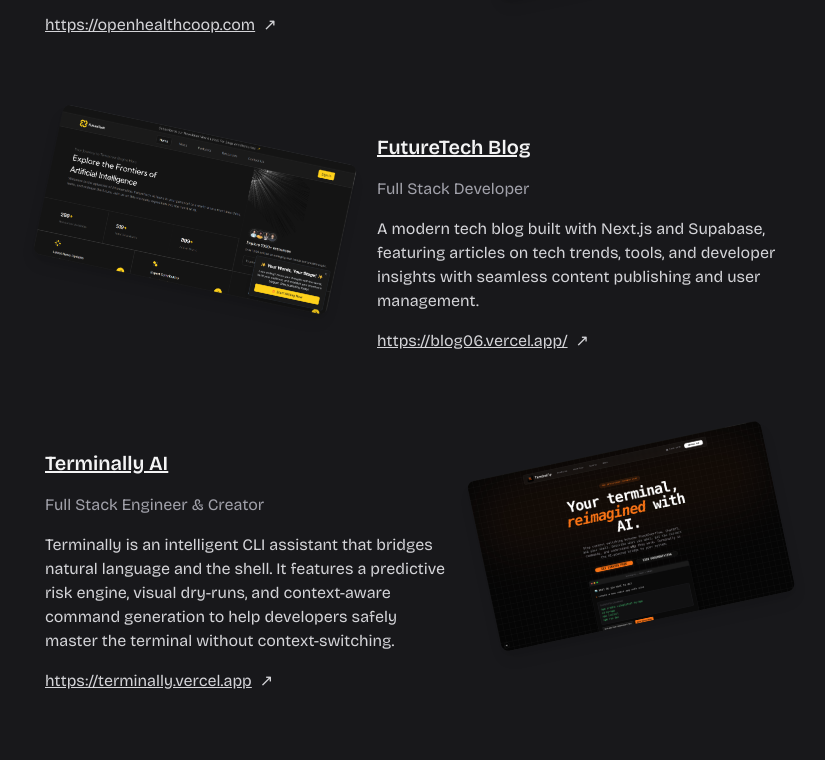
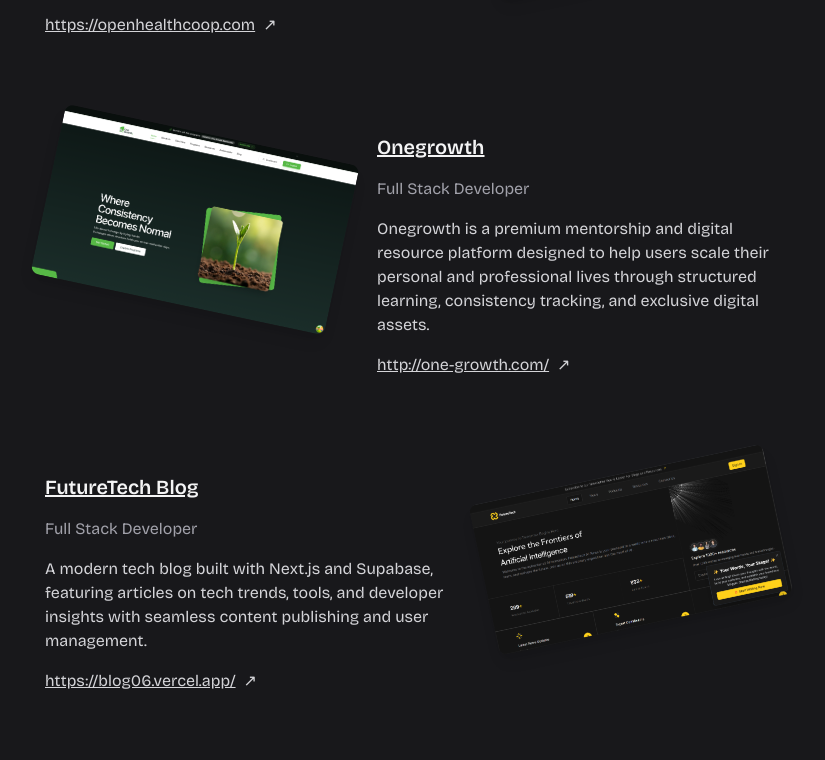
Before and after one commit to devsultan06/devsultan, a Next.js app: page / in a window 1280 px wide. Shown: the part 2389-3149 px from the top of the page, without its empty margins (227-1052 px from the left). Built offline with nearby package versions, Linux system fonts and the light colour scheme; a web font is replaced by a local one.

Commit message:
feat: add Onegrowth project and view all link to project section

```diff
--- a/components/BaseTemplate/projects.tsx
+++ b/components/BaseTemplate/projects.tsx
@@ -7,8 +7,7 @@
     <section className="container mx-auto px-4 mb-16">
       <div className="flex justify-between mb-4">
         <h2 className="text-2xl font-bold mb-8">Projects</h2>
-
-        <div>
+           <div>
           <Link
             href="/projects"
             className="text-base hover:text-zinc-400 flex items-center gap-1 group"
@@ -87,6 +86,19 @@
           </div>
         ))}
       </div>
+
+      <div className="flex justify-center mt-20 mb-12">
+        <Link
+          href="/projects"
+          className="group relative px-10 py-4 overflow-hidden rounded-xl bg-zinc-900 border border-zinc-800 text-zinc-100 transition-all hover:border-zinc-500 hover:bg-zinc-800/50 shadow-2xl"
+        >
+          <div className="absolute inset-0 w-1 bg-zinc-400/10 transition-all duration-500 group-hover:w-full" />
+          <span className="relative flex items-center gap-3 text-md font-medium">
+            View all projects
+          </span>
+        </Link>
+      </div>
     </section>
+
   );
 };
--- a/config/user-data/projects.ts
+++ b/config/user-data/projects.ts
@@ -14,6 +14,14 @@
       "OpenHealth is “The first AI-driven preventive health platform built specifically for young Africans.” We are making healthcare a continuous, interactive experience rather than an emergency solution.",
     url: "https://openhealthcoop.com",
     previewImage: "/images/open.png",
+  },
+  {
+    title: "Onegrowth",
+    role: "Full Stack Developer",
+    description:
+      "Onegrowth is a premium mentorship and digital resource platform designed to help users scale their personal and professional lives through structured learning, consistency tracking, and exclusive digital assets.",
+    url: "http://one-growth.com/",
+    previewImage: "/images/one.png",
   },
 
   {
@@ -90,30 +98,6 @@
     previewImage: "/images/lan.png",
   },
 
-  {
-    title: "ClipMind",
-    role: "Full Stack Developer",
-    description: "ClipMind is a tool for summarizing youtube videos using AI.",
-    url: "https://clipmind-eight.vercel.app/",
-    previewImage: "/images/image.png",
-  },
-  {
-    title: "StreamVibe",
-    role: "Frontend Developer",
-    description:
-      "A subscription-based streaming platform built with ReactJS and Tailwind CSS, delivering a vast collection of TV shows, movies, anime, and documentaries across internet-connected devices.",
-    url: "https://streamvibe06.vercel.app",
-    previewImage: "/images/pro1.png",
-  },
-
-  {
-    title: "MediumPilot",
-    role: "Open Source Contributor",
-    description:
-      "MediumPilot is a free, open-source tool that automatically shares your latest Medium articles to LinkedIn — no coding required. Users sign in with Google, provide their Medium RSS feed and LinkedIn credentials, and the app handles the rest.",
-    url: "https://mediumpilot.vercel.app",
-    previewImage: "/images/med.png",
-  },
   // {
   //   title: "Cookie Consent UI",
   //   role: "Open Source Contributor (TypeScript Migration)",
@@ -123,14 +107,7 @@
   //   previewImage: "/images/shad.png", // Replace with actual image if you have one
   // },
 
-  {
-    title: "Sporta-ai",
-    role: "Frontend Developer",
-    description:
-      "Sporta AI is an innovative sports- tech company leveraging artificial intelligence to revolutionize performance analytics for athletes, coaches, and teams.",
-    url: "https://sportaai.vercel.app/", // replace with actual
-    previewImage: "/images/pro7.png",
-  },
+
 ];
 
 export const UserProjectsData2: Project[] = [
@@ -141,6 +118,14 @@
       "OpenHealth is “The first AI-driven preventive health platform built specifically for young Africans.” We are making healthcare a continuous, interactive experience rather than an emergency solution.",
     url: "https://openhealthcoop.com",
     previewImage: "/images/open.png",
+  },
+    {
+    title: "Onegrowth",
+    role: "Full Stack Developer",
+    description:
+      "Onegrowth is a premium mentorship and digital resource platform designed to help users scale their personal and professional lives through structured learning, consistency tracking, and exclusive digital assets.",
+    url: "http://one-growth.com/",
+    previewImage: "/images/one.png",
   },
   {
     title: "FutureTech Blog",
@@ -207,6 +192,13 @@
     url: "https://conova.vercel.app/",
     previewImage: "/images/con2.png",
   },
+    {
+    title: "ClipMind",
+    role: "Full Stack Developer",
+    description: "ClipMind is a tool for summarizing youtube videos using AI.",
+    url: "https://clipmind-eight.vercel.app/",
+    previewImage: "/images/image.png",
+  },
   {
     title: "StreamVibe",
     role: "Frontend Developer",
```
Also changed, not shown: public/images/one.png (added).
